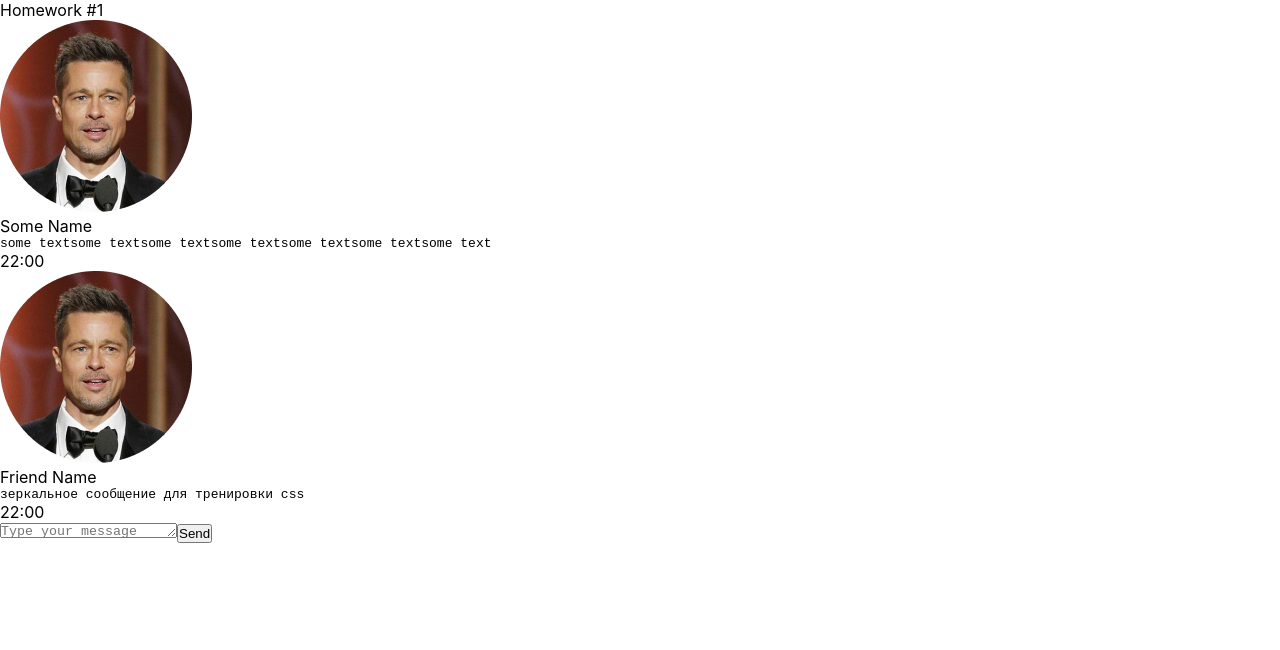
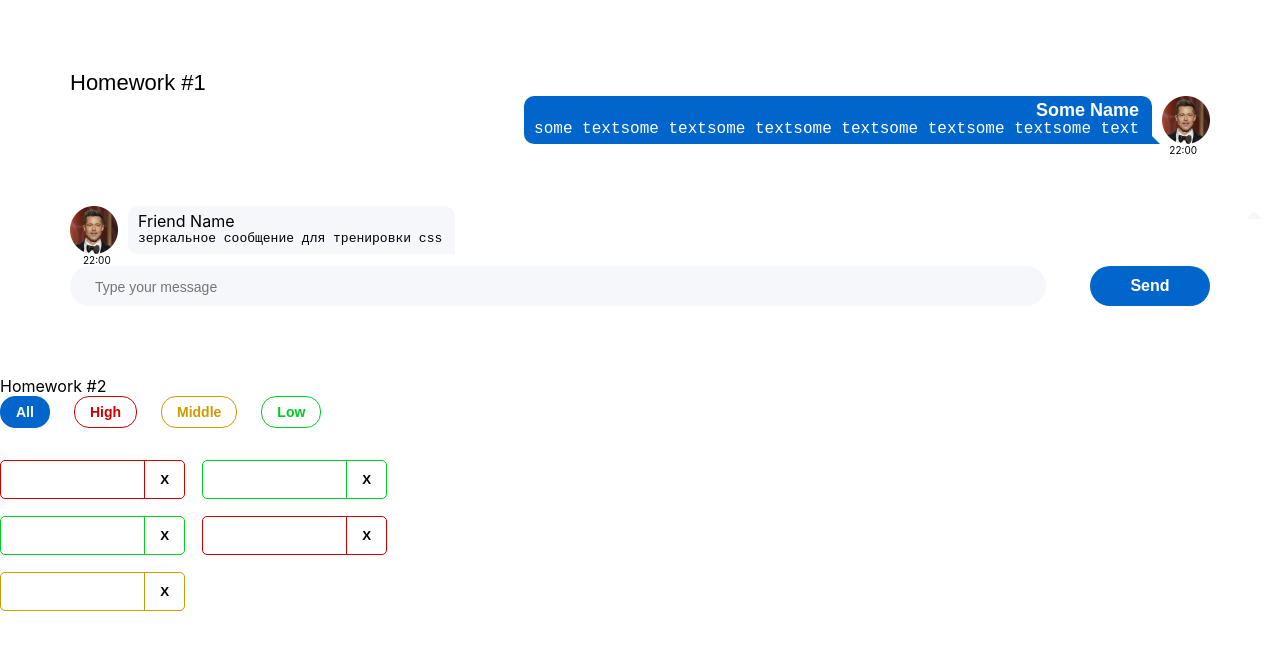
Before and after one commit to AntonioKlenitsky/hw2s-master, a React (Create React App) app: page / in a window 1280 px wide. Shown: the top 650 px of the page. Built offline with nearby package versions, Linux system fonts and the light colour scheme.

Commit message:
feat: hw1 is done

```diff
--- a/package.json
+++ b/package.json
@@ -23,6 +23,7 @@
     "react-router-dom": "6.4.3",
     "react-scripts": "5.0.1",
     "redux": "4.2.0",
+    "styled-components": "^6.1.11",
     "typescript": "4.7.4",
     "uuid": "9.0.0",
     "web-vitals": "2.1.4"
--- a/src/s1-main/App.tsx
+++ b/src/s1-main/App.tsx
@@ -1,13 +1,14 @@
 import React from 'react'
 import s from './App.module.css'
 import HW1 from '../s2-homeworks/hw01/HW1'
+import HW2 from "../s2-homeworks/hw02/HW2";
 
 function App() {
     return (
         <div className={s.App}>
             <HW1/>
             {/*раскомментировать по ходу выполнения*/}
-            {/*<HW2/>*/}
+            <HW2/>
             {/*<HW3/>*/}
             {/*<HW4/>*/}
 
--- a/src/s2-homeworks/hw01/HW1.tsx
+++ b/src/s2-homeworks/hw01/HW1.tsx
@@ -1,9 +1,10 @@
 import React from 'react'
-import Message from './message/Message'
+import {Message} from './message/Message'
 import MessageSender from './message-sender/MessageSender'
 import s2 from '../../s1-main/App.module.css'
 import FriendMessage from './friend-message/FriendMessage'
 import avatar from './avatar.png'
+import styled from "@emotion/styled";
 
 /*
 * 1 - описать тип MessageType
@@ -53,20 +54,35 @@ export const friendMessage0: MessageType = {
 
 const HW1 = () => {
     return (
-        <div id={'hw1'}>
-            <div className={s2.hwTitle}>Homework #1</div>
+        <Main id={'hw1'}>
+            <TaskName className={s2.hwTitle}>Homework #1</TaskName>
             <div className={s2.hw}>
                 {/*проверка отображения (не менять)*/}
-                <div>
-                    <Message message={message0} />
-                    <FriendMessage message={friendMessage0} />
-                </div>
+                <MessageArea>
+                    <Message message={message0}/>
+                    <FriendMessage message={friendMessage0}/>
+                </MessageArea>
 
                 {/*для автоматической проверки дз (не менять)*/}
-                <MessageSender M={Message} />
+                <MessageSender M={Message}/>
             </div>
-        </div>
+        </Main>
     )
 }
 
 export default HW1
+
+
+const Main = styled.div`
+    padding: 70px;
+
+`
+const TaskName = styled.div`
+    font-family: 'Montserrat', sans-serif;
+    font-size: 22px;
+`
+const MessageArea = styled.div`
+    display: flex;
+    flex-direction: column;
+    gap: 50px;
+`
--- a/src/s2-homeworks/hw01/friend-message/FriendMessage.tsx
+++ b/src/s2-homeworks/hw01/friend-message/FriendMessage.tsx
@@ -1,6 +1,7 @@
 import React from 'react'
 import s from './FriendMessage.module.css'
 import {MessageType} from "../HW1";
+import styled from "@emotion/styled";
 
 type FriendMessageType = {
     message: MessageType
@@ -12,37 +13,80 @@ const FriendMessage = (props: FriendMessageType) => {
             id={'hw1-friend-message-' + props.message.id}
             className={s.friendMessage}
         >
-            <div className={s.friendImageAndText}>
-                <img
+            <StyleMessage className={s.friendImageAndText}>
+                <StyledImage
                     id={'hw1-friend-avatar-' + props.message.id}
                     src={props.message.user.avatar}
                     alt={'warning'}
                 />
-                <div className={s.friendText}>
-                    <div
+                <StyleTextBlock className={s.friendText}>
+                    <StyleName
                         id={'hw1-friend-name-' + props.message.id}
                         className={s.friendName}
                     >
                         {
                             props.message.user.name
                         }
-                    </div>
+                    </StyleName>
                     <pre
                         id={'hw1-friend-text-' + props.message.id}
                         className={s.friendMessageText}
                     >
                        {props.message.message.text}
                     </pre>
-                </div>
-            </div>
-            <div
+                </StyleTextBlock>
+            </StyleMessage>
+            <StyleTime
                 id={'hw1-friend-time-' + props.message.id}
                 className={s.friendTime}
             >
                 {props.message.message.time}
-            </div>
+            </StyleTime>
         </div>
     )
 }
 
 export default FriendMessage
+
+
+const StyledImage = styled.img `
+    width: 48px;
+    height: 48px;
+    font-weight: 600;
+;
+`
+const StyleMessage = styled.div `
+    display: flex;
+
+`
+
+const StyleTextBlock = styled.div `
+    background-color: rgba(245, 247, 251, 1);
+    margin-left: 10px;
+    padding: 5px 13px 0 10px;
+    color: black;
+    border-radius: 10px 10px 0 10px;
+    display: flex;
+    flex-direction: column;
+    :after {
+        content: "";
+        position: absolute;
+        right: 18px;
+        width: 0;
+        height: 0;
+        border-left: 8px solid transparent;
+        border-right: 8px solid transparent;
+        border-bottom: 8px solid rgba(245, 247, 251, 1);
+    }
+
+`
+const StyleName = styled.div `
+    display: flex;
+    justify-content: left;
+`
+const StyleTime = styled.div`
+    display: flex;
+    justify-content: flex-start;
+    font-size: 10px;
+    padding-left: 13px;
+`
--- a/src/s2-homeworks/hw01/message-sender/MessageSender.tsx
+++ b/src/s2-homeworks/hw01/message-sender/MessageSender.tsx
@@ -1,6 +1,7 @@
 import React, {useEffect, useRef, useState} from 'react'
 import { message0 } from '../HW1'
 import s from './MessageSender.module.css'
+import styled from "@emotion/styled";
 
 // компонента, которая тестирует вашу компоненту (не изменять, any не трогать)
 const MessageSender = (props: any) => {
@@ -45,8 +46,8 @@ const MessageSender = (props: any) => {
                 <M key={'message' + m.id} message={m} />
             ))}
 
-            <div id={'hw1-send-message-form'} className={s.sendForm}>
-                <textarea
+            <StyleForm id={'hw1-send-message-form'} className={s.sendForm}>
+                <StyleTextArea
                     id={'hw1-textarea'}
                     className={s.textarea}
                     ref={textareaRef}
@@ -58,7 +59,7 @@ const MessageSender = (props: any) => {
                     onChange={onChange}
                     onKeyDown={onKeyDown}
                 />
-                <button
+                <StyleSendButton
                     id={'hw1-button'}
                     className={s.button}
 
@@ -67,10 +68,43 @@ const MessageSender = (props: any) => {
                     {/*текст кнопки могут изменить студенты*/}
                     Send
                     {/**/}
-                </button>
-            </div>
+                </StyleSendButton>
+            </StyleForm>
         </>
     )
 }
 
 export default MessageSender
+
+const StyleSendButton = styled.button`
+    width: 120px;
+    border-radius: 20px;
+    border-color: transparent;
+    color: white;
+    background-color: rgba(0, 102, 204, 1);
+    font-size: 16px;
+    font-weight: 600;
+    font-family: "Montserrat", sans-serif;
+    padding-inline: 10px;
+    height: 40px;
+`
+
+const StyleForm =styled.div`
+    display: flex;
+    justify-content: space-between;
+    gap: 44px;
+    align-items: flex-end;
+`
+
+const StyleTextArea = styled.textarea`
+    background-color: rgba(245, 247, 251, 1);
+    border-radius: 20px;
+    border-color: transparent;
+    font-size: 14px;
+    font-family:'Montserrat', sans-serif;
+    min-height: 40px;
+    width: 976px;
+    padding: 12px 0 11px 24px;
+    resize : none;
+    overflow: hidden;
+`
--- a/src/s2-homeworks/hw01/message/Message.tsx
+++ b/src/s2-homeworks/hw01/message/Message.tsx
@@ -1,6 +1,7 @@
 import React from 'react'
 import s from './Message.module.css'
 import {MessageType, TextMessageType} from "../HW1";
+import styled from "@emotion/styled";
 
 // нужно создать правильный тип вместо any
 export type MessagePropsType = {
@@ -8,29 +9,78 @@ export type MessagePropsType = {
 }
 
 // нужно отобразить приходящие данные
-const Message = (props: MessagePropsType) => {
+export const Message = (props: MessagePropsType) => {
     return (
         <div id={'hw1-message-' + props.message.id} className={s.message}>
-            <div className={s.imageAndText}>
-                <img
+            <StyleMessage className={s.imageAndText}>
+                <StyledImage
                     id={'hw1-avatar-' + props.message.id}
                     src={props.message.user.avatar}
                     alt={'cry baby'}
                 />
-                <div className={s.text}>
-                    <div id={'hw1-name-' + props.message.id} className={s.name}>
+                <StyleTextBlock className={s.text}>
+                    <StyleName id={'hw1-name-' + props.message.id} className={s.name}>
                         {props.message.user.name}
-                    </div>
+                    </StyleName>
                     <pre id={'hw1-text-' + props.message.id} className={s.messageText}>
                         {props.message.message.text}
                     </pre>
-                </div>
-            </div>
-            <div id={'hw1-time-' + props.message.id} className={s.time}>
+                </StyleTextBlock>
+            </StyleMessage>
+            <StyleTime id={'hw1-time-' + props.message.id} className={s.time}>
                 {props.message.message.time}
-            </div>
+            </StyleTime>
         </div>
     )
 }
 
-export default Message
+const StyledImage = styled.img `
+    width: 48px;
+    height: 48px;
+    font-weight: 600;
+;
+`
+const StyleMessage = styled.div `
+    display: flex;
+    flex-direction: row-reverse;
+
+`
+
+const StyleTextBlock = styled.div `
+    background-color: rgba(0, 102, 204, 1);
+    margin-right: 10px;
+    padding: 5px 13px 0 10px;
+    color: white;
+    font-family: 'Montserrat', sans-serif ;
+    font-size: 16px;
+    font-weight: 400;
+    line-height: 19px;
+    border-radius: 10px 10px 0 10px;
+    display: flex;
+    flex-direction: column;
+    position: relative;
+    :after {
+        content: "";
+        position: absolute;
+        right: -8px;
+        bottom: 0;
+        width: 0;
+        height: 0;
+        border-left: 8px solid transparent;
+        border-right: 8px solid transparent;
+        border-bottom: 8px solid rgba(0, 102, 204, 1);
+    }
+
+`
+const StyleName = styled.div `
+    display: flex;
+    justify-content: right;
+    font-size: 18px;
+    font-weight: 600;
+`
+const StyleTime = styled.div`
+    display: flex;
+    justify-content: flex-end;
+    font-size: 10px;
+    padding-right: 13px;
+`
```
Also changed, not shown: 1 other file (tests, documents, lock files or other folders).
